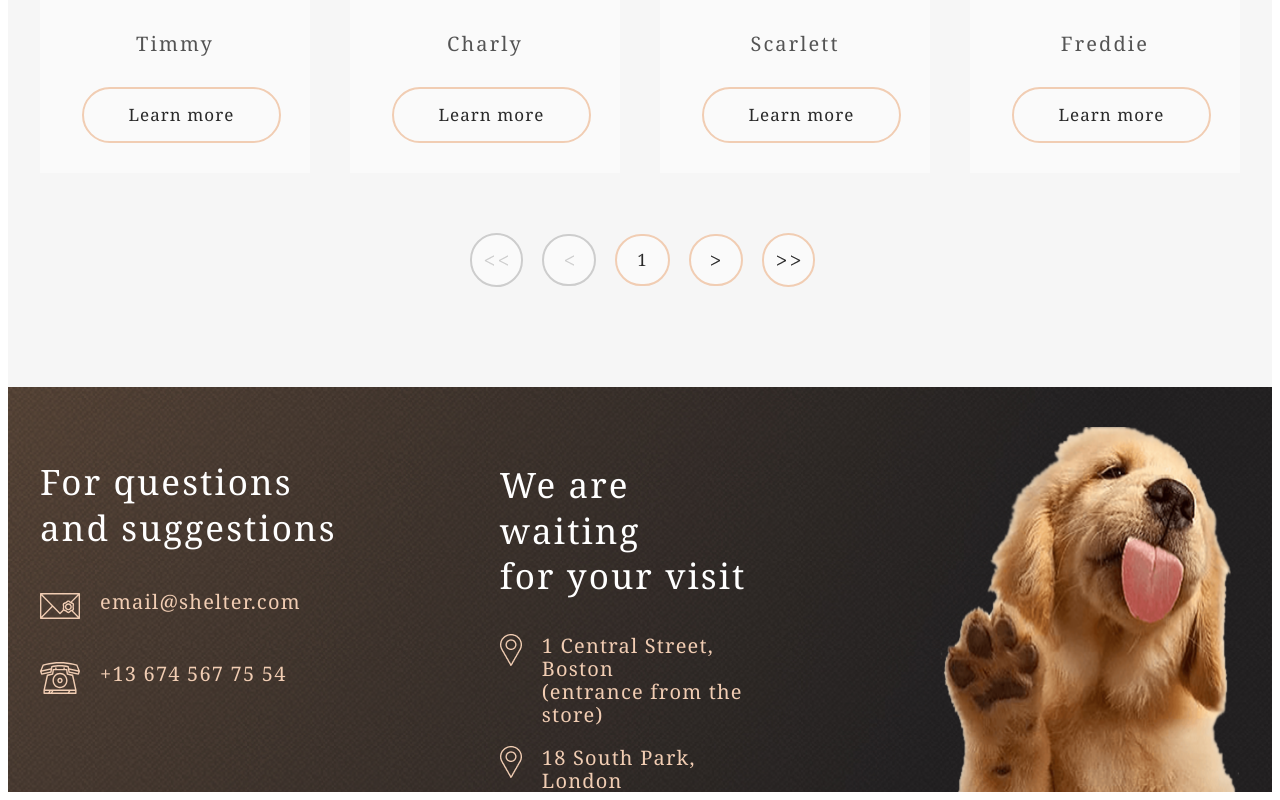
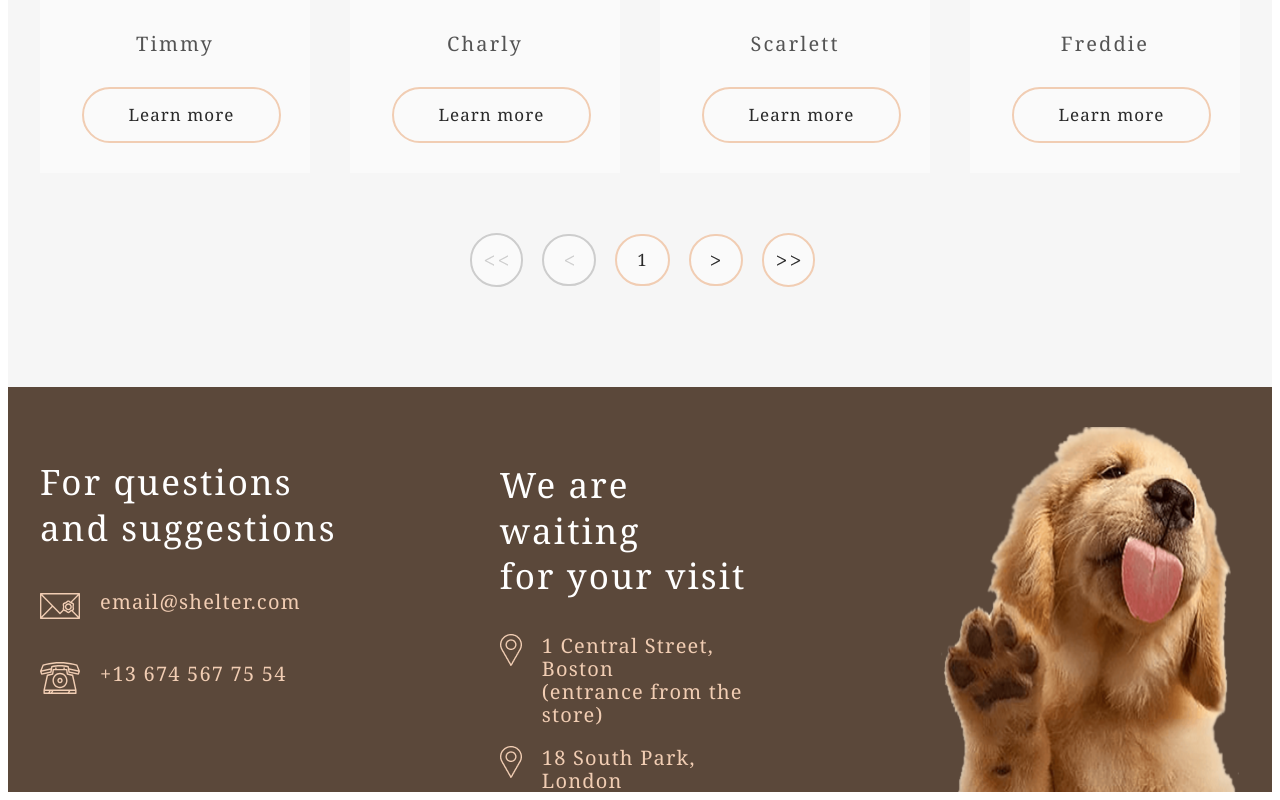
Before and after one commit to AlexandraAlt3/shelter, a website: page our-pets.html in a window 1280 px wide. Shown: the part 1079-1879 px from the top of the page. Drawn offline with Linux system fonts and the light colour scheme.

Commit message:
fix: add color background-color:#5B483A;

```diff
--- a/sass/components/_not-only.scss
+++ b/sass/components/_not-only.scss
@@ -1,5 +1,5 @@
 .background-not-only{
-    background-image: url('../../assets/img/start-screen-gradient-background.jpg');
+    background-color:#5B483A;
     background-size: 100% auto;
     padding: 70px 0 0 0 ;
  }
--- a/sass/layout/_footer.scss
+++ b/sass/layout/_footer.scss
@@ -1,5 +1,5 @@
 .footer{
-    background-image: url('../../assets/img/start-screen-gradient-background.jpg');
+    background-color:#5B483A;
     background-size: 100% auto;
 }
 .fotter-contacts{
--- a/sass/pages/ourpets/_footerpets.scss
+++ b/sass/pages/ourpets/_footerpets.scss
@@ -1,4 +1,4 @@
 .footer{
-    background-image: url('../../assets/img/start-screen-gradient-background.jpg');
+    background-color:#5B483A;
     background-size: 100% auto;
 }
```
Also changed, not shown: sass/style-ourpets.css, sass/style.css.
